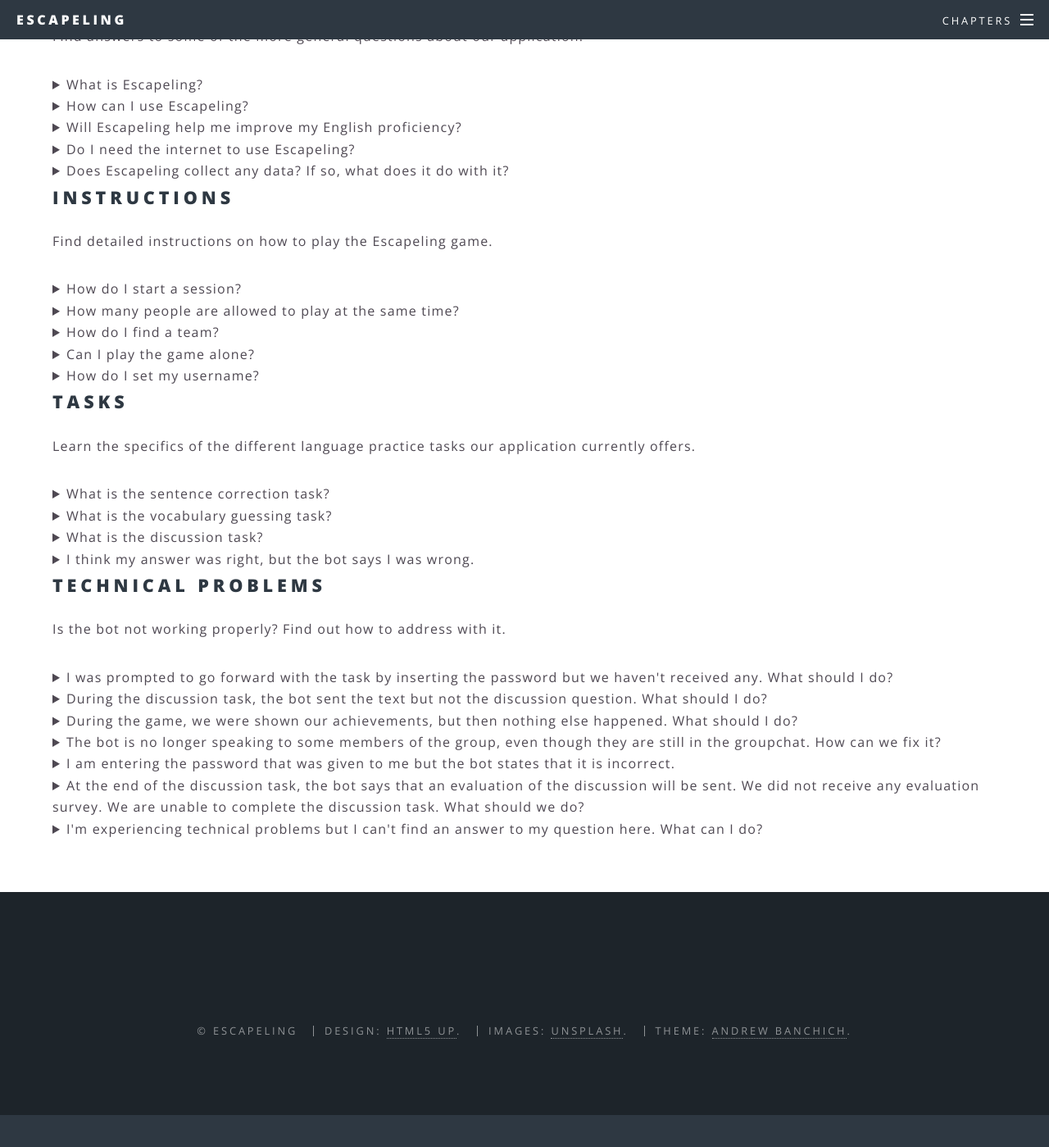
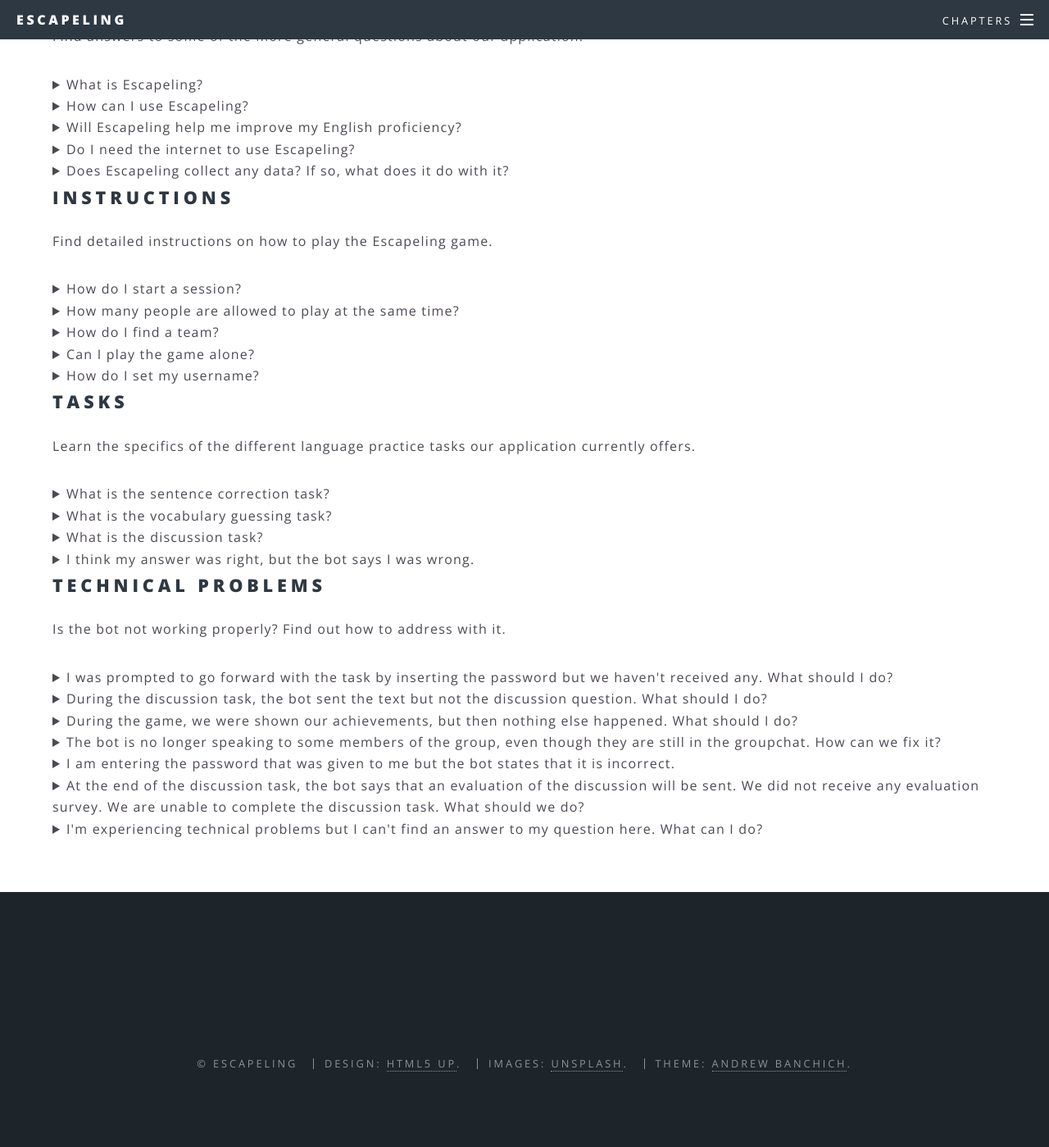
Before and after one commit to ALLUOS/ALLUOS.github.io, a Jekyll site: the page built from _posts/2020-03-03-FAQ.md, in a window 1280 px wide and 1400 px high, scrolled down 773 px. Shown: the whole window at 82% size. Built offline with Jekyll 4.4.1, drawn with Linux system fonts in a browser that asks for light colours; before the commit the page ends 2133 px from its top, so only the background shows below that.

Commit message:
more padding

```diff
--- a/assets/css/main.css
+++ b/assets/css/main.css
@@ -1993,7 +1993,7 @@
 		list-style: disc;
 		margin: 0 0 2em 0;
 		padding-left: 1em;
-		padding-top: 1em;
+		padding-top: 3em;
 	}
 
 		ul li {
```
